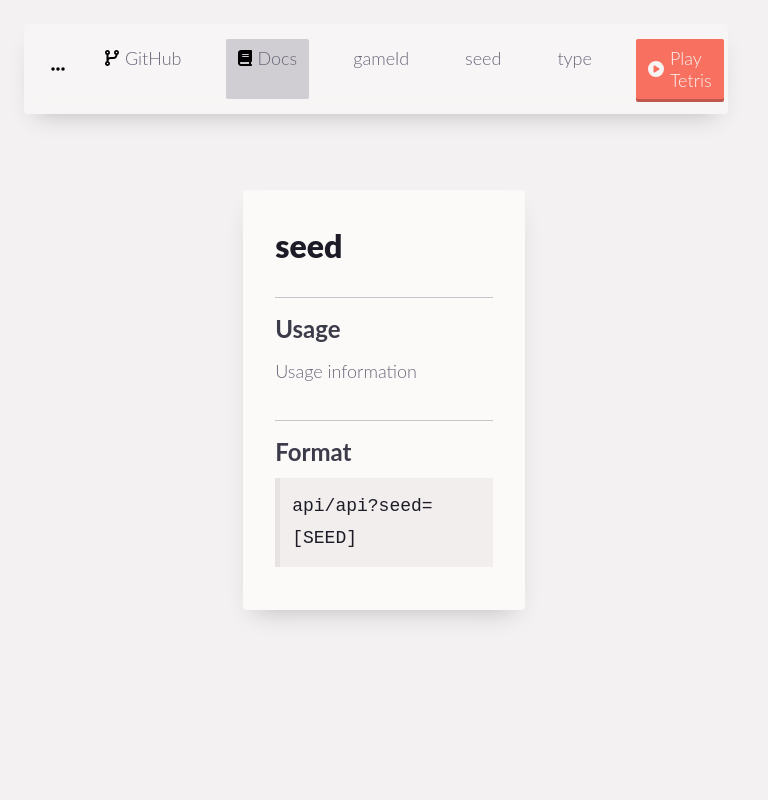
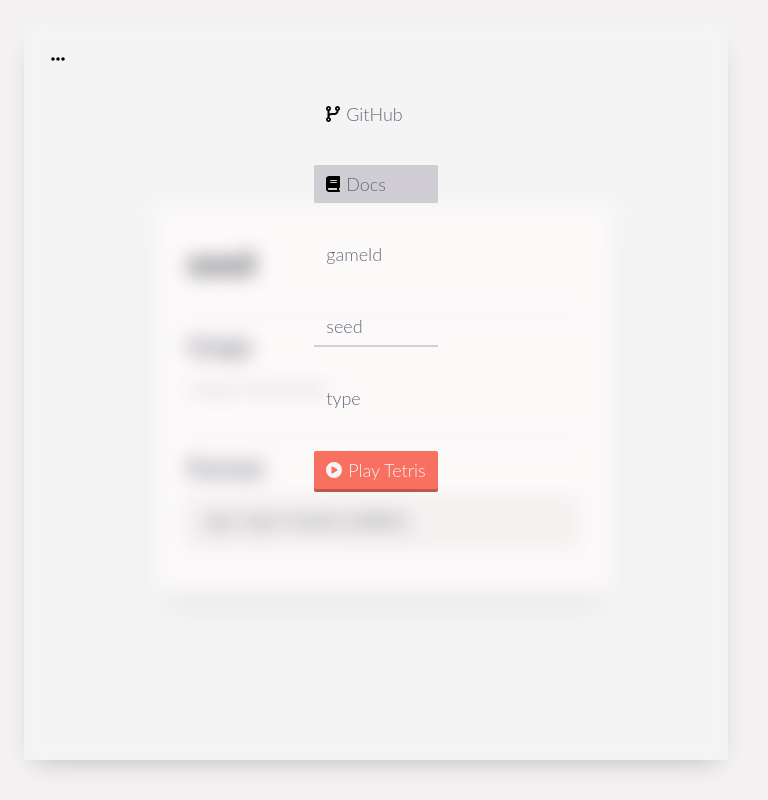
Before and after one commit to clk1006/teris, a Next.js app: page /docs/seed in a window 768 px wide. Built offline with nearby package versions, Linux system fonts and the light colour scheme.

Commit message:
style adjustments and minimal media compatibility

```diff
--- a/pages/docs/gameId.js
+++ b/pages/docs/gameId.js
@@ -41,7 +41,7 @@
                                 <span>Docs</span>
                             </div>
                         </a>
-                        <a className="opt-link secondary" href="../docs/gameId">
+                        <a className="opt-link secondary current" href="../docs/gameId">
                             <div className="menu-opt">
                                 <span>gameId</span>
                             </div>
--- a/pages/docs/seed.js
+++ b/pages/docs/seed.js
@@ -46,7 +46,7 @@
                                 <span>gameId</span>
                             </div>
                         </a>
-                        <a className="opt-link secondary" href="../docs/seed">
+                        <a className="opt-link secondary current" href="../docs/seed">
                             <div className="menu-opt">
                                 <span>seed</span>
                             </div>
--- a/pages/docs/type.js
+++ b/pages/docs/type.js
@@ -51,7 +51,7 @@
                                 <span>seed</span>
                             </div>
                         </a>
-                        <a className="opt-link secondary" href="../docs/type">
+                        <a className="opt-link secondary current" href="../docs/type">
                             <div className="menu-opt">
                                 <span>type</span>
                             </div>
--- a/styles/docs.css
+++ b/styles/docs.css
@@ -1,7 +1,7 @@
 .opt-link.secondary {
     background-color: transparent;
 
-    border-bottom: 3px solid rgba(var(--text-color-200), 0);
+    border-bottom: 2px solid rgba(var(--text-color-200), 0);
     border-radius: 0;
 }
 
@@ -12,7 +12,7 @@
 }
 
 .content-block {
-    width: 40%;
+    width: 90%;
 
     padding: 32px;
 
@@ -24,6 +24,18 @@
 
     border: hidden;
     border-radius: 4px;
+}
+
+@media only screen and (min-width: 600px) {
+    .content-block {
+        width: 65%;
+    }
+}
+
+@media only screen and (min-width: 992px) {
+    .content-block {
+        width: 40%;
+    }
 }
 
 .tag {
--- a/styles/main.css
+++ b/styles/main.css
@@ -133,6 +133,7 @@
     flex-direction: row;
 }
 
+
 .menu-opt {
     display: flex;
     flex-direction: row;
@@ -142,6 +143,37 @@
 
 .opt-link {
     margin: 0 16px;
+}
+
+@media only screen and (max-width: 768px) {
+    .nav-bar {
+        flex-direction: column;
+
+        justify-content: space-between;
+    }
+
+    .nav-bar.active {
+        width: calc(100% - 64px);
+        height: calc(100% - 64px);
+        border-radius: 4px;
+
+        background-color: rgba(var(--box-background-color), var(--alpha-1));
+        backdrop-filter: blur(10px);
+    }
+
+    .nav-bar.active .menu-opts {
+        margin-bottom: 50%;
+
+        flex-direction: column;
+    }
+
+    .menu-icon {
+        align-self: flex-start;
+    }
+
+    .opt-link {
+        margin: 16px 0;
+    }
 }
 
 .opt-link, .play-btn {
@@ -161,6 +193,12 @@
 
 .opt-link.current:hover {
     background-color: rgba(var(--text-color-200), var(--alpha-4));
+}
+
+.opt-link.secondary.current {
+    background-color: transparent;
+
+    border-bottom: 2px solid rgba(var(--text-color-200), var(--alpha-1));
 }
 
 .play-btn {
```
